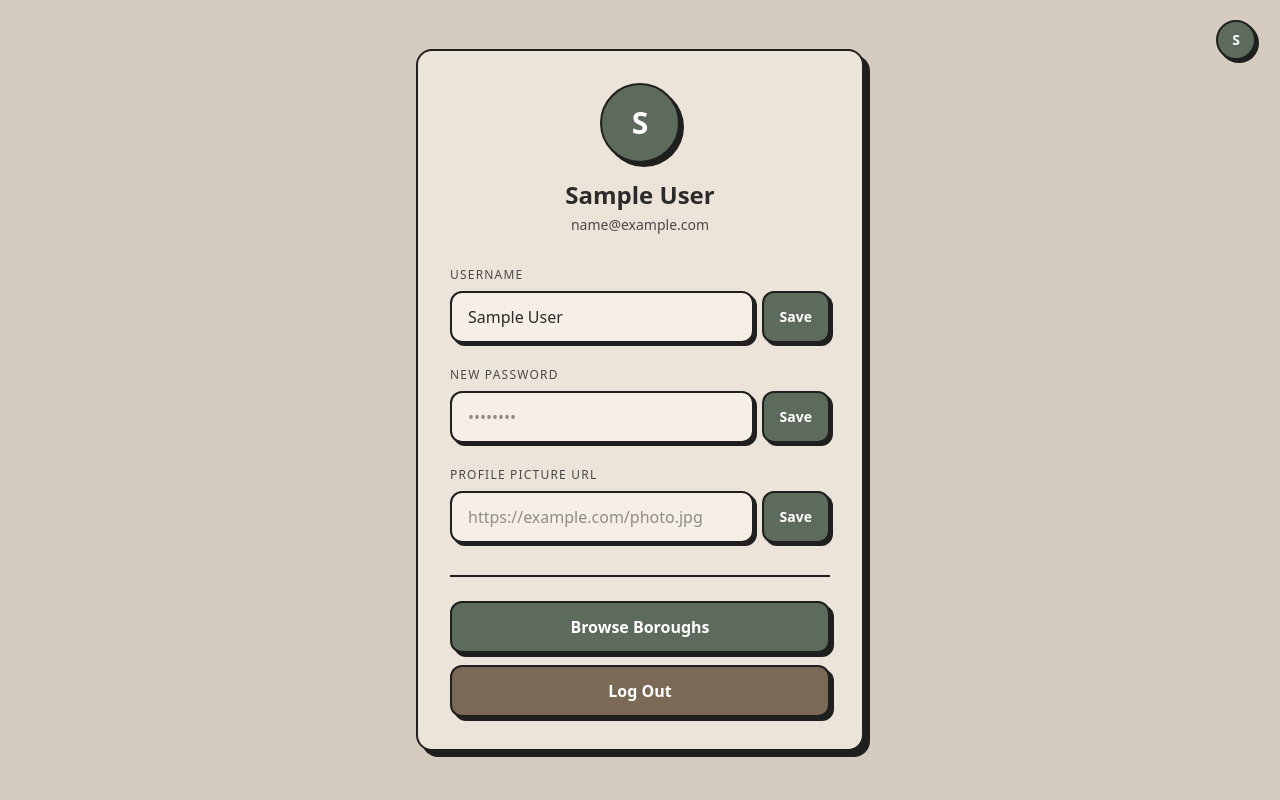
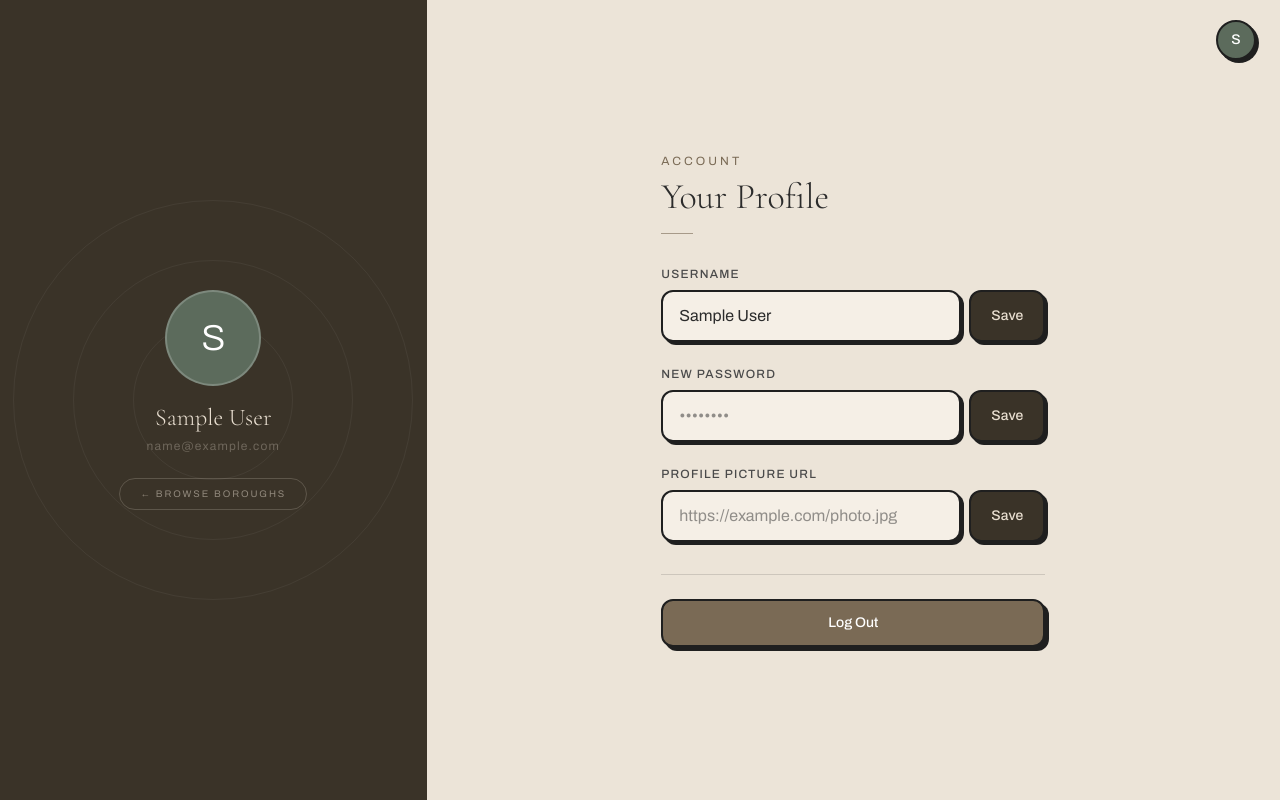
Before and after one commit to Brooklyn-STEAM/10048-Promoting-Affordable-Exploration-Through-Innovative-Interfaces, a Flask app: page /profile in a window 1280 px wide. Run offline with Flask 3, Linux system fonts and the light colour scheme; the visitor is signed in with stand-in values (Sample User, id 1); data that the repository does not hold is empty.

Commit message:
userprofileedit1

```diff
--- a/templates/profile.html.jinja
+++ b/templates/profile.html.jinja
@@ -5,48 +5,88 @@
   <meta name="viewport" content="width=device-width, initial-scale=1.0" />
   <script src="https://cdn.jsdelivr.net/npm/@tailwindcss/browser@4"></script>
   <title>Profile — {{ current_user.name }}</title>
+  <style>
+    @import url('https://fonts.googleapis.com/css2?family=Cormorant+Garamond:wght@300;400&family=Archivo:wght@300;400;500&display=swap');
+    body { font-family: 'Archivo', sans-serif; }
+    .serif { font-family: 'Cormorant Garamond', serif; }
+    input:focus { border-color: #7a6a55 !important; box-shadow: 3px 3px 0px #7a6a55 !important; }
+  </style>
 </head>
-<body class="min-h-screen bg-[#d6cbbf] flex items-center justify-center p-6">
+
+<body class="w-screen h-screen flex overflow-hidden">
 
 {% include '_nav.html.jinja' %}
 
-<div class="bg-[#ece4d8] w-full max-w-md rounded-2xl p-8 border-2 border-[#1f1f1f] shadow-[6px_6px_0px_#1f1f1f]">
 
-  <div class="flex flex-col items-center mb-8">
+<div class="w-1/3 h-full bg-[#3a3328] flex flex-col items-center justify-center relative overflow-hidden flex-shrink-0">
+  <!-- rings -->
+  <div class="absolute w-[400px] h-[400px] rounded-full border border-white/5"></div>
+  <div class="absolute w-[280px] h-[280px] rounded-full border border-white/5"></div>
+  <div class="absolute w-[160px] h-[160px] rounded-full border border-white/5"></div>
+
+  <!-- avatar -->
+  <div class="z-10 flex flex-col items-center gap-4">
     {% if current_user.profile_picture %}
       <img src="{{ current_user.profile_picture }}"
-           class="w-20 h-20 rounded-full object-cover border-2 border-[#1f1f1f] shadow-[4px_4px_0px_#1f1f1f] mb-4"
+           class="w-24 h-24 rounded-full object-cover border-2 border-white/20"
            onerror="this.style.display='none'; this.nextElementSibling.style.display='flex';">
-      <div class="w-20 h-20 rounded-full bg-[#5c6b5c] items-center justify-center border-2 border-[#1f1f1f] shadow-[4px_4px_0px_#1f1f1f] mb-4" style="display:none;">
-        <span class="text-white text-3xl font-bold">{{ current_user.name[0] | upper }}</span>
+      <div class="w-24 h-24 rounded-full bg-[#5c6b5c] items-center justify-center border-2 border-white/20" style="display:none;">
+        <span class="text-white text-4xl font-light">{{ current_user.name[0] | upper }}</span>
       </div>
     {% else %}
-      <div class="w-20 h-20 rounded-full bg-[#5c6b5c] flex items-center justify-center border-2 border-[#1f1f1f] shadow-[4px_4px_0px_#1f1f1f] mb-4">
-        <span class="text-white text-3xl font-bold">{{ current_user.name[0] | upper }}</span>
+      <div class="w-24 h-24 rounded-full bg-[#5c6b5c] flex items-center justify-center border-2 border-white/20">
+        <span class="text-white text-4xl font-light">{{ current_user.name[0] | upper }}</span>
       </div>
     {% endif %}
-    <h2 class="text-2xl font-bold text-[#2b2b2b]">{{ current_user.name }}</h2>
-    <p class="text-[#4a4a4a] text-sm mt-1">{{ current_user.email }}</p>
+
+    <div class="text-center">
+      <p class="serif text-[#e8ded0] text-2xl font-light">{{ current_user.name }}</p>
+      <p class="text-[#e8ded0]/30 text-xs tracking-widest mt-1">{{ current_user.email }}</p>
     </div>
+
+    <a href="/browse" style="
+      display:inline-flex; align-items:center; gap:6px;
+      padding:8px 20px; border-radius:999px;
+      border:1px solid rgba(232,222,208,0.2);
+      color:rgba(232,222,208,0.5); font-size:0.6rem;
+      letter-spacing:0.2em; text-transform:uppercase;
+      text-decoration:none; transition:all 0.2s;
+      margin-top:8px;
+    " onmouseover="this.style.color='#e8ded0';this.style.borderColor='rgba(232,222,208,0.4)'"
+       onmouseout="this.style.color='rgba(232,222,208,0.5)';this.style.borderColor='rgba(232,222,208,0.2)'">
+      ← Browse Boroughs
+    </a>
+  </div>
+</div>
+
+
+<div class="flex-1 h-full bg-[#ece4d8] overflow-y-auto flex items-center justify-center p-12">
+  <div class="w-full max-w-sm">
+
+
+    <div class="mb-8">
+      <p class="text-xs tracking-[0.25em] uppercase text-[#7a6a55] mb-2">Account</p>
+      <h2 class="serif text-4xl font-light text-[#2b2b2b]">Your Profile</h2>
+      <div class="w-8 h-px bg-[#7a6a55] mt-4 opacity-60"></div>
+    </div>
+
 
     {% with messages = get_flashed_messages() %}
       {% if messages %}
         {% for message in messages %}
-        <div class="mb-4 px-4 py-3 rounded-xl bg-[#5c6b5c] text-white text-sm border-2 border-[#1f1f1f]">
-          {{ message }}
-        </div>
+          <div class="mb-5 px-4 py-3 rounded-xl bg-[#5c6b5c] text-white text-sm">{{ message }}</div>
         {% endfor %}
       {% endif %}
     {% endwith %}
 
 
     <form method="POST" action="/profile/update-username" class="mb-6">
-    <p class="text-xs font-medium text-[#4a4a4a] uppercase tracking-widest mb-2">Username</p>
+      <label class="block text-xs font-medium text-[#4a4a4a] uppercase tracking-widest mb-2">Username</label>
       <div class="flex gap-2">
         <input type="text" name="username" value="{{ current_user.name }}" required
-        class="flex-1 px-4 py-3 rounded-xl bg-[#f5efe6] border-2 border-[#1f1f1f] focus:outline-none shadow-[3px_3px_0px_#1f1f1f] text-[#2b2b2b]">
+          class="flex-1 px-4 py-3 rounded-xl bg-[#f5efe6] border-2 border-[#1f1f1f] shadow-[3px_3px_0px_#1f1f1f] focus:outline-none text-[#2b2b2b] transition-all">
         <button type="submit"
-        class="px-4 py-3 rounded-xl bg-[#5c6b5c] text-white font-semibold border-2 border-[#1f1f1f] shadow-[3px_3px_0px_#1f1f1f] hover:translate-x-[2px] hover:translate-y-[2px] hover:shadow-none transition-all duration-150 text-sm">
+          class="px-5 py-3 rounded-xl bg-[#3a3328] text-[#e8ded0] font-semibold border-2 border-[#1f1f1f] shadow-[3px_3px_0px_#1f1f1f] hover:translate-x-[2px] hover:translate-y-[2px] hover:shadow-none transition-all duration-150 text-sm">
           Save
         </button>
       </div>
@@ -54,44 +94,42 @@
 
 
     <form method="POST" action="/profile/update-password" class="mb-6">
-    <p class="text-xs font-medium text-[#4a4a4a] uppercase tracking-widest mb-2">New Password</p>
+      <label class="block text-xs font-medium text-[#4a4a4a] uppercase tracking-widest mb-2">New Password</label>
       <div class="flex gap-2">
         <input type="password" name="password" placeholder="••••••••" required minlength="8"
-        class="flex-1 px-4 py-3 rounded-xl bg-[#f5efe6] border-2 border-[#1f1f1f] focus:outline-none shadow-[3px_3px_0px_#1f1f1f] text-[#2b2b2b]">
+          class="flex-1 px-4 py-3 rounded-xl bg-[#f5efe6] border-2 border-[#1f1f1f] shadow-[3px_3px_0px_#1f1f1f] focus:outline-none text-[#2b2b2b] transition-all">
         <button type="submit"
-        class="px-4 py-3 rounded-xl bg-[#5c6b5c] text-white font-semibold border-2 border-[#1f1f1f] shadow-[3px_3px_0px_#1f1f1f] hover:translate-x-[2px] hover:translate-y-[2px] hover:shadow-none transition-all duration-150 text-sm">
-        Save
-      </button>
-    </div>
-  </form>
-
-  <form method="POST" action="/profile/update-picture" class="mb-8">
-    <p class="text-xs font-medium text-[#4a4a4a] uppercase tracking-widest mb-2">Profile Picture URL</p>
-    <div class="flex gap-2">
-      <input type="url" name="picture_url" placeholder="https://example.com/photo.jpg"
-             value="{{ current_user.profile_picture or '' }}"
-        class="flex-1 px-4 py-3 rounded-xl bg-[#f5efe6] border-2 border-[#1f1f1f] focus:outline-none shadow-[3px_3px_0px_#1f1f1f] text-[#2b2b2b]">
-      <button type="submit"
-        class="px-4 py-3 rounded-xl bg-[#5c6b5c] text-white font-semibold border-2 border-[#1f1f1f] shadow-[3px_3px_0px_#1f1f1f] hover:translate-x-[2px] hover:translate-y-[2px] hover:shadow-none transition-all duration-150 text-sm">
+          class="px-5 py-3 rounded-xl bg-[#3a3328] text-[#e8ded0] font-semibold border-2 border-[#1f1f1f] shadow-[3px_3px_0px_#1f1f1f] hover:translate-x-[2px] hover:translate-y-[2px] hover:shadow-none transition-all duration-150 text-sm">
           Save
         </button>
       </div>
     </form>
 
 
-  <div class="border-t-2 border-[#1f1f1f] mb-6"></div>
+    <form method="POST" action="/profile/update-picture" class="mb-8">
+      <label class="block text-xs font-medium text-[#4a4a4a] uppercase tracking-widest mb-2">Profile Picture URL</label>
+      <div class="flex gap-2">
+        <input type="url" name="picture_url" placeholder="https://example.com/photo.jpg"
+               value="{{ current_user.profile_picture or '' }}"
+          class="flex-1 px-4 py-3 rounded-xl bg-[#f5efe6] border-2 border-[#1f1f1f] shadow-[3px_3px_0px_#1f1f1f] focus:outline-none text-[#2b2b2b] transition-all">
+        <button type="submit"
+          class="px-5 py-3 rounded-xl bg-[#3a3328] text-[#e8ded0] font-semibold border-2 border-[#1f1f1f] shadow-[3px_3px_0px_#1f1f1f] hover:translate-x-[2px] hover:translate-y-[2px] hover:shadow-none transition-all duration-150 text-sm">
+          Save
+        </button>
+      </div>
+    </form>
 
-  <div class="space-y-3">
-    <a href="/browse"
-      class="block text-center w-full py-3 rounded-xl bg-[#5c6b5c] text-white font-semibold border-2 border-[#1f1f1f] shadow-[4px_4px_0px_#1f1f1f] hover:translate-x-[2px] hover:translate-y-[2px] hover:shadow-none transition-all duration-150">
-      Browse Boroughs
-    </a>
+
+    <div class="border-t border-[#1f1f1f]/15 mb-6"></div>
+
+
     <a href="/logout"
-      class="block text-center w-full py-3 rounded-xl bg-[#7a6a55] text-white font-semibold border-2 border-[#1f1f1f] shadow-[4px_4px_0px_#1f1f1f] hover:translate-x-[2px] hover:translate-y-[2px] hover:shadow-none transition-all duration-150">
+      class="block text-center w-full py-3 rounded-xl bg-[#7a6a55] text-white font-semibold border-2 border-[#1f1f1f] shadow-[4px_4px_0px_#1f1f1f] hover:translate-x-[2px] hover:translate-y-[2px] hover:shadow-none transition-all duration-150 text-sm">
       Log Out
     </a>
+
+  </div>
 </div>
 
-</div>
 </body>
 </html>
```
Also changed, not shown: 1 other file. Lines whose indentation alone changed are shown as unchanged.
